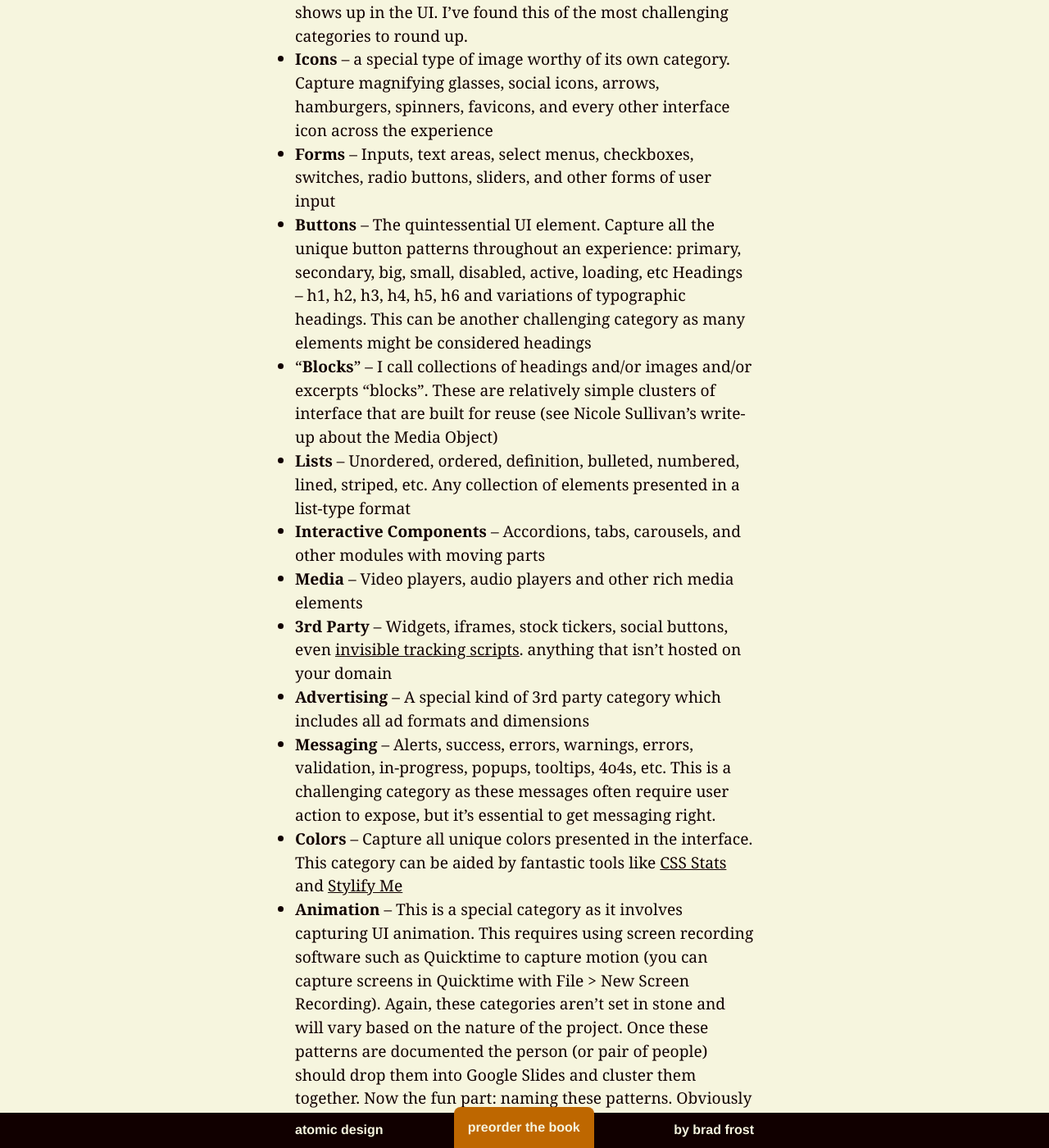
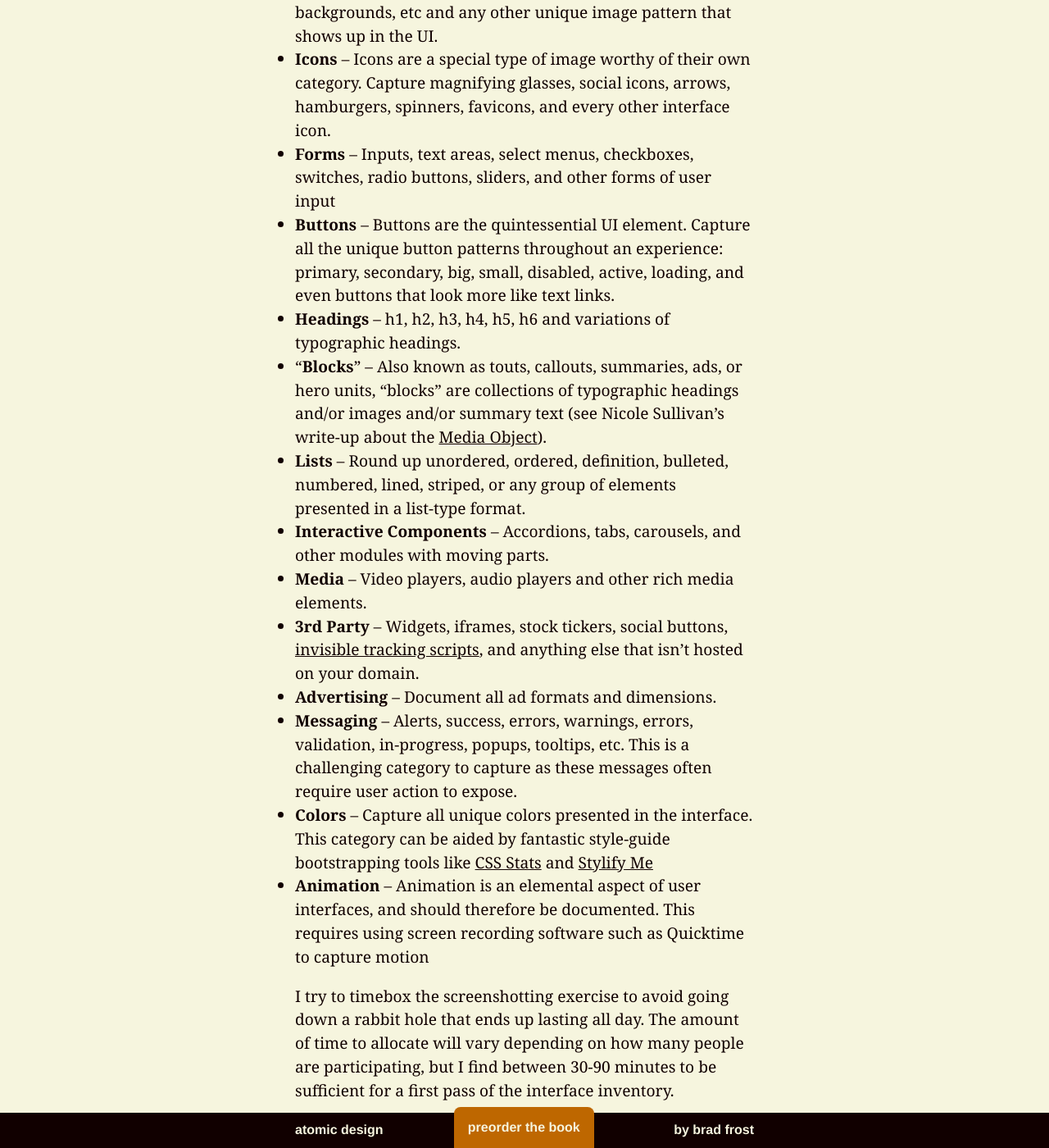
Before and after one commit to bradfrost/atomic-design, a Jekyll site: the page built from chapter-4.md, in a window 1280 px wide and 1400 px high, scrolled down 6445 px. Shown: the whole window at 82% size. Built offline with Jekyll 4.4.1, drawn with Linux system fonts in a browser that asks for light colours; some of the changed text lies outside the part shown.

Commit message:
Chapter 4 draft
Interface Inventory

```diff
--- a/chapter-4.md
+++ b/chapter-4.md
@@ -36,59 +36,62 @@ Alas, I've found that I can hype design systems until I'm blue in the face, but
 Framing things through the lens of time and money helps the people controlling the pursestrings understand why a design system is a worthwhile pursuit. With any luck, these conversations will translate to a concrete commitment from the organization (read: allocating real time and money) to make a design system happen.
 
 ## Show, don't tell: interface inventories
-If only getting buy-in were as easy as having a few well-timed conversations with the right people. Maybe you're savvy enough to seal the deal with talking points alone, but for us mere mortals that's not enough. Sometimes you need to need more. Sometimes you need to make them *feel the pain*.
+If only getting buy-in were as easy as having a few well-timed conversations with the right people. Maybe you're savvy enough to seal the deal with talking points alone, but for us mere mortals words aren't enough. Sometimes you need to need more. Sometimes you need to make them *feel the pain*.
 
 Enter the interface inventory.
 
-Many are familiar with the concept of a [content inventory](https://en.wikipedia.org/wiki/Content_inventory). Content audits are usually performed in the early stages of a website redesign process to take stock of all a site’s content. It’s a tedious process involving spreadsheets and caffeine, but all that hard work pays off. By the end of the exercise the organization's content is laid out on the table, giving teams valuable insights in how to tackle it all.
+Many are familiar with the concept of a [content inventory](https://en.wikipedia.org/wiki/Content_inventory). Content audits are usually performed in the early stages of a website redesign process to take stock of all a site’s content. It’s a tedious process involving spreadsheets and caffeine, but all that hard work pays off. By the end of the exercise the organization's content is laid out on the table, giving teams valuable insights in how to tackle their project.
 
 An interface inventory is similar to a content inventory, only instead of sifting through and categorizing content, you’re taking stock and categorizing the components making up your user interface. **An interface inventory is a comprehensive collection of the bits and pieces that make up your interface**.
 
-### Conducting an Interface Audit
-So how do you go about conducting an interface inventory? How do you go about rounding up all the components that make up your UI? While an interface inventory exercise is essentially just a whole lot of screenshotting, there are some key considerations to keep in mind to make the exercise a success.
+### Conducting an interface audit
+So how do you go about conducting an interface audit? How do you go about rounding up all the components that make up your UI? While an interface inventory is essentially a whole lot of screenshots, there are some key considerations to keep in mind to make the exercise a success.
 
 #### Step 1: round up the troops
 I’ve encountered many ambitious designers or developers who have taken it upon themselves to start documenting the organization's UI patterns. While I certainly applaud this individual ambition, **it’s absolutely essential to get all members of the team to experience the pain of an inconsistent UI and start thinking systematically**.
 
-In order for the interface inventory to be as fruitful as possible, **representatives from all disciplines responsible for the success of the site should be in a room together** for the exercise. Round up the troops: designers, front-end developers, back-end developers, copywriters, content strategists, project managers, business owners, QA, and anyone else who touches the experience. The more the merrier! After all, one of the most crucial results of this exercise is to establish a shared vocabulary for everyone in the organization, and that requires input from everyone.
+In order for the interface inventory to be as fruitful as possible, **representatives from all disciplines responsible for the success of the site should be in a room together** for the exercise. Round up the troops: designers, front-end developers, back-end developers, copywriters, content strategists, project managers, business owners, QA, and any other stakeholder. The more the merrier! After all, one of the most crucial results of this exercise is to establish a shared vocabulary for everyone in the organization, and that requires input from everyone.
 
 #### Step 2: prepare for screenshotting
 The interface inventory exercise generates a ton of screenshots, so naturally you’ll need screenshotting software like the following:
 
-- Keynote or Powerpoint
+- Powerpoint or Keynote
 - Photoshop or Sketch
 - Evernote web clipper
-- Google Docs
+- Google Docs or Microsoft Word
 - Google Slides (If you're interested, I've created a [Google Slides template](https://docs.google.com/presentation/d/1GqFmiDV_NqKi36fXAwD3WTJL5-JV-gHL7XVD2fVeL0M/edit?usp=sharing))
 
 Ultimately, it doesn’t really matter what tool you use, but everyone should agree on a single tool to make it easier to combine at the end of the exercise. I’ve found online slide-building software like Google Slides to be most effective as they provide a canvas for freeform positioning of images, they're chunked out into slides for better categorization, and they're web-based so can be shared with ease.
 
 #### Step 3: screenshot exercise
-Get your screenshotting fingers ready because it's time for the main event! The interface inventory exercise  which is to document, name, and categorize unique UI patterns across the entire experience.
+Get your screenshotting fingers ready because it's time for the main event! **The interface inventory exercise involves screenshotting, naming, and categorizing all the unique UI patterns that make up your experience**. Bear in mind this exercise doesn't mean capturing *every instance* of a UI pattern, but rather capturing one instance of each unique UI pattern.
 
-I typically break people up into pairs and assign them a UI category or categories, but this all depends on how many people are participating. I try to timebox the screenshotting exercise to avoid going down a rabbit hole that ends up lasting all day. The amount of time to allocate will vary depending on how many people are participating, but I find between 30-90 minutes to be sufficient for a first pass of the interface inventory.
+Assign each participant a UI category. Depending on how many people are participating, you may need to break people up into pairs or have participants document multiple categories. Again, the more the merrier, as more people screenshotting will result in more thorough documentation.
 
-So what categories of interface elements should be captured? Obviously the interface element categories are going to vary from experience to experience, but here’s a few categories to potentially start with:
+So what categories of interface elements should be captured? Obviously the interface element categories are going to vary from experience to experience, but here’s a few categories to start with:
 
-- **Global** – things like headers and footers and other global elements that are shared across the entire UI
-- **Navigation** – primary navigation, footer navigation, pagination, breadcrumbs, interactive component controls, and basically anything that’s used to navigate around a UI
-- **Image types** –  Logos, heros, avatars, thumbnails, backgrounds, etc and any other unique image pattern that shows up in the UI. I’ve found this of the most challenging categories to round up.
-- **Icons** – a special type of image worthy of its own category. Capture magnifying glasses, social icons, arrows, hamburgers, spinners, favicons, and every other interface icon across the experience
+- **Global elements** – components like headers, footers, and other global elements that are shared across the entire experience
+- **Navigation** – primary navigation, footer navigation, pagination, breadcrumbs, interactive component controls, and essentially anything that’s used to navigate around a user interface
+- **Image types** – Logos, hero images, avatars, thumbnails, backgrounds, etc and any other unique image pattern that shows up in the UI.
+- **Icons** – Icons are a special type of image worthy of their own category. Capture magnifying glasses, social icons, arrows, hamburgers, spinners, favicons, and every other interface icon.
 - **Forms** – Inputs, text areas, select menus, checkboxes, switches, radio buttons, sliders, and other forms of user input
-- **Buttons** – The quintessential UI element. Capture all the unique button patterns throughout an experience: primary, secondary, big, small, disabled, active, loading, etc
-Headings – h1, h2, h3, h4, h5, h6 and variations of typographic headings. This can be another challenging category as many elements might be considered headings
-- “**Blocks**” – I call collections of headings and/or images and/or excerpts “blocks”.  These are relatively simple clusters of interface that are built for reuse (see Nicole Sullivan’s write-up about the Media Object)
-- **Lists** –  Unordered, ordered, definition, bulleted, numbered, lined, striped, etc. Any collection of elements presented in a list-type format
-- **Interactive Components** – Accordions, tabs, carousels, and other modules with moving parts
-- **Media** – Video players, audio players and other rich media elements
-- **3rd Party** – Widgets, iframes, stock tickers, social buttons,  even [invisible tracking scripts](http://bradfrost.com/blog/post/surfacing-invisible-elements/). anything that isn’t hosted on your domain
-- **Advertising** – A special kind of 3rd party category which includes all ad formats and dimensions
-- **Messaging** – Alerts, success, errors, warnings, errors, validation, in-progress, popups, tooltips, 4o4s, etc. This is a challenging category as these messages often require user action to expose, but it’s essential to get messaging right.
-- **Colors** – Capture all unique colors presented in the interface. This category can be aided by fantastic tools like [CSS Stats](http://cssstats.com/) and [Stylify Me](http://stylifyme.com/)
-- **Animation** – This is a special category as it involves capturing UI animation. This requires using screen recording software such as Quicktime to capture motion (you can capture screens in Quicktime with File > New Screen Recording).
-Again, these categories aren’t set in stone and will vary based on the nature of the project. Once these patterns are documented the person (or pair of people) should drop them into  Google Slides and cluster them together. Now the fun part: naming these patterns. Obviously it’s important to use existing conventions wherever possible, but you’ll quickly find out many UI patterns either don’t have names or have conflicting/confusing names.
+- **Buttons** – Buttons are the quintessential UI element. Capture all the unique button patterns throughout an experience: primary, secondary, big, small, disabled, active, loading, and even buttons that look more like text links.
+- **Headings** – h1, h2, h3, h4, h5, h6 and variations of typographic headings.
+- "**Blocks**" – Also known as touts, callouts, summaries, ads, or hero units, "blocks" are collections of typographic headings and/or images and/or summary text (see Nicole Sullivan’s write-up about the [Media Object](http://www.stubbornella.org/content/2010/06/25/the-media-object-saves-hundreds-of-lines-of-code/)).
+- **Lists** – Round up unordered, ordered, definition, bulleted, numbered, lined, striped, or any group of elements presented in a list-type format.
+- **Interactive Components** – Accordions, tabs, carousels, and other modules with moving parts.
+- **Media** – Video players, audio players and other rich media elements.
+- **3rd Party** – Widgets, iframes, stock tickers, social buttons,  [invisible tracking scripts](http://bradfrost.com/blog/post/surfacing-invisible-elements/), and anything else that isn’t hosted on your domain.
+- **Advertising** – Document all ad formats and dimensions.
+- **Messaging** – Alerts, success, errors, warnings, errors, validation, in-progress, popups, tooltips, etc. This is a challenging category to capture as these messages often require user action to expose.
+- **Colors** – Capture all unique colors presented in the interface. This category can be aided by fantastic style-guide bootstrapping tools like [CSS Stats](http://cssstats.com/) and [Stylify Me](http://stylifyme.com/)
+- **Animation** – Animation is an elemental aspect of user interfaces, and should therefore be documented. This requires using screen recording software such as Quicktime to capture motion
 
-#### Step 4: present Findings
+I try to timebox the screenshotting exercise to avoid going down a rabbit hole that ends up lasting all day. The amount of time to allocate will vary depending on how many people are participating, but I find between 30-90 minutes to be sufficient for a first pass of the interface inventory.
+
+These categories aren’t set in stone and will vary based on the nature of the type of user interface. Once these patterns are documented the person (or pair of people) should drop them into  Google Slides and cluster them together. Now the fun part: naming these patterns. Obviously it’s important to use existing conventions wherever possible, but you’ll quickly find out many UI patterns either don’t have names or have conflicting/confusing names.
+
+#### Step 4: present findings
 Screenshotting and naming can be exhausting and overwhelming, so be sure to take a break after the gathering exercise is complete. Get some food, grab some coffee, and stretch your legs.
 
 Once everyone’s recharged, reconvene and spend about 10-15 minutes per category presenting the findings to the group. This is where things get interesting. Presenting to the group allows the team to start discussing the naming conventions and rationale for these UI patterns.  As I do more of these exercises with teams, it’s fascinating to hear that designers, developers, and product owners often have different names for the same UI pattern.
```
Also changed, not shown: 2 other files.
